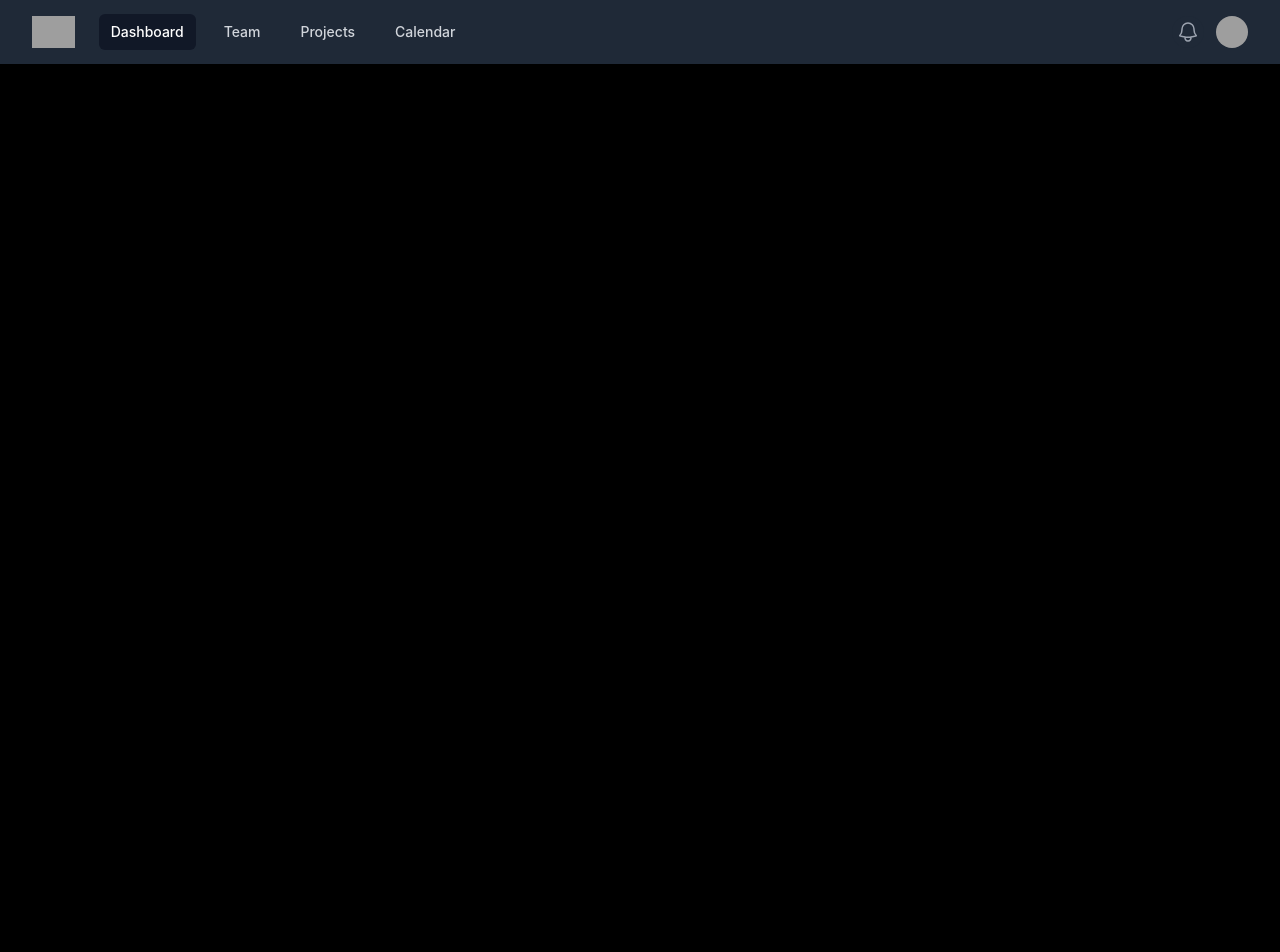
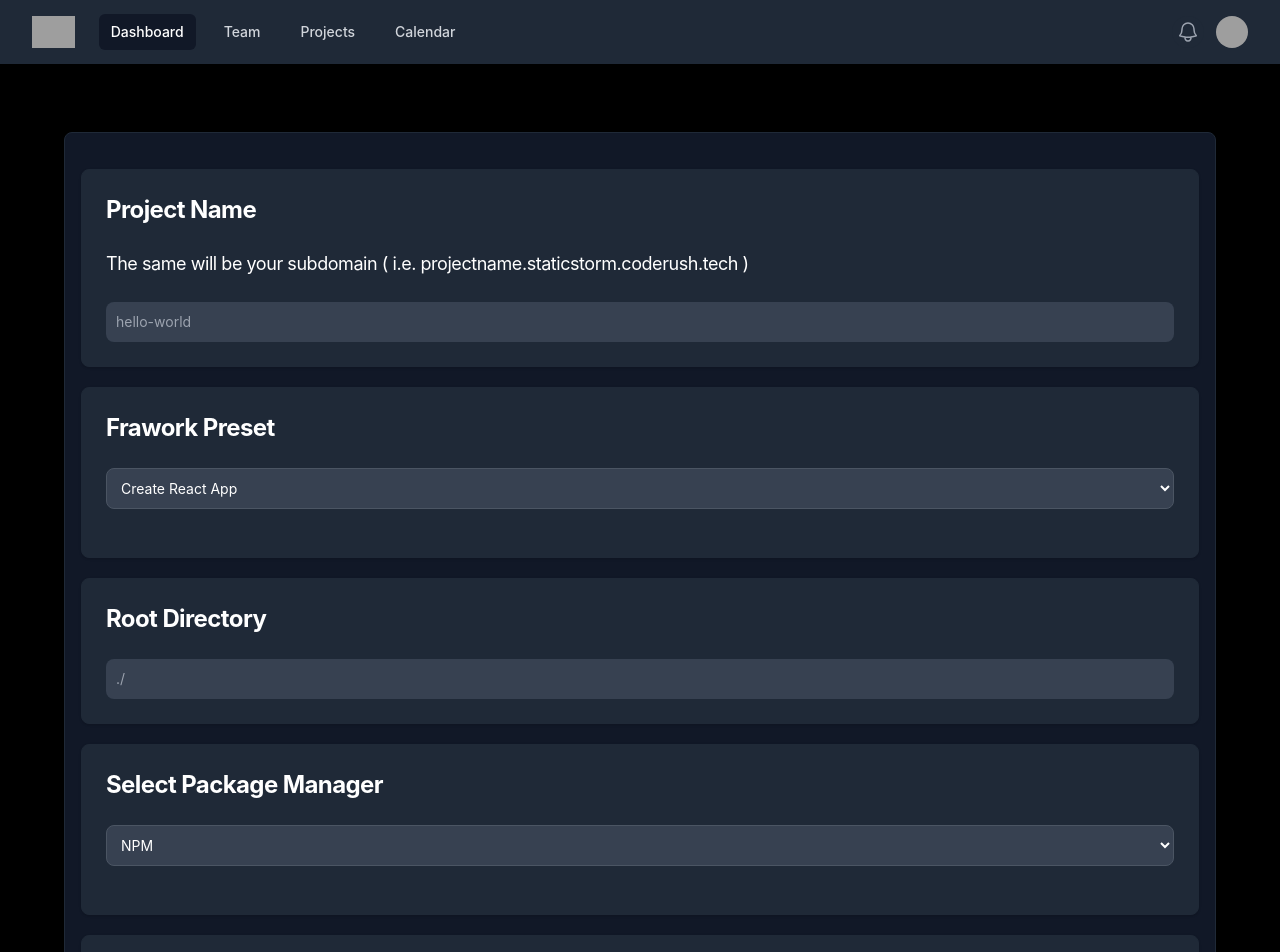
Before and after one commit to devarshishimpi/staticstorm, a React (Create React App) app in the folder frontend/: page /selectconfig in a window 1280 px wide. Shown: the top 952 px of the page. Before the commit the page ends 800 px from the top, so only its background shows below. Built offline with nearby package versions, Linux system fonts and the light colour scheme; grey boxes are pictures that could not be loaded.

Commit message:
added framework selection page

```diff
--- a/frontend/src/App.js
+++ b/frontend/src/App.js
@@ -4,6 +4,7 @@ import NavBar from "./Components/NavBar/Navbar";
 import NewProject from "./pages/NewProject/NewProject";
 import Deploying from "./pages/Deploying/Deploying";
 import { useEffect } from "react";
+import SelectConfig from "./pages/SelectConfig/SelectConfig";
 
 function App() {
   useEffect(() => {
@@ -17,6 +18,7 @@ function App() {
         <Route path="/" element={<Home />} />
         <Route path="/newproject" element={<NewProject />} />
         <Route path="/deploying" element={<Deploying />} />
+        <Route path="/selectconfig" element={<SelectConfig />} />
       </Routes>
     </Router>
   );
--- /dev/null
+++ b/frontend/src/Components/DeploySettings/DeploySettings.js
@@ -0,0 +1,53 @@
+import React from "react";
+
+const DeploySettings = () => {
+
+  return (
+    <div className="w-[90%]">
+        <div className="flex flex-col items-center justify-center w-full">
+        <div class="mt-12 w-full">
+    <div className="w-full">
+      <div class="mt-5 mx-auto p-4 bg-gray-900 border border-gray-800 rounded-lg shadow">
+      <div class="mt-5 mx-auto p-6 bg-gray-800 border border-gray-800 rounded-lg shadow">
+            <h5 class="mb-6 text-2xl font-bold tracking-tight text-white">Project Name</h5>
+            <div>
+                <h5 class="mb-6 text-lg tracking-tight text-white">The same will be your subdomain ( i.e. projectname.staticstorm.coderush.tech )</h5>
+                <input placeholder="hello-world" type="text" id="default-input" class="mt-5 text-sm rounded-lg block w-full p-2.5 bg-gray-700 border-gray-600 placeholder-gray-400 text-white focus:ring-blue-500 focus:border-blue-500" />
+            </div>
+        </div>
+        <div class="mt-5 mx-auto p-6 bg-gray-800 border border-gray-800 rounded-lg shadow">
+
+            <h5 class="mb-6 text-2xl font-bold tracking-tight text-white">Frawork Preset</h5>
+                <select id="default" class="border mb-6 text-sm rounded-lg block w-full p-2.5 bg-gray-700 border-gray-600 placeholder-gray-400 text-white focus:ring-blue-500 focus:border-blue-500">
+                <option selected>Create React App</option>
+                <option>Vanilla.js</option>
+                </select>
+        </div>
+        <div class="mt-5 mx-auto p-6 bg-gray-800 border border-gray-800 rounded-lg shadow">
+            <h5 class="mb-6 text-2xl font-bold tracking-tight text-white">Root Directory</h5>
+            <div>
+                <input placeholder="./" type="text" id="default-input" class="mt-5 text-sm rounded-lg block w-full p-2.5 bg-gray-700 border-gray-600 placeholder-gray-400 text-white focus:ring-blue-500 focus:border-blue-500" />
+            </div>
+        </div>
+        <div class="mt-5 mx-auto p-6 bg-gray-800 border border-gray-800 rounded-lg shadow">
+
+            <h5 class="mb-6 text-2xl font-bold tracking-tight text-white">Select Package Manager</h5>
+                <select id="default" class="border mb-6 text-sm rounded-lg block w-full p-2.5 bg-gray-700 border-gray-600 placeholder-gray-400 text-white focus:ring-blue-500 focus:border-blue-500">
+                <option selected>NPM</option>
+                <option>Yarn</option>
+                </select>
+        </div>
+        <div class="mt-5 mx-auto p-6 bg-gray-800 border border-gray-800 rounded-lg shadow">
+                <button type="button" class="text-white focus:ring-4 font-medium rounded-lg text-sm px-5 py-2.5 mr-2 mb-2 bg-blue-600 hover:bg-blue-700 focus:outline-none focus:ring-blue-800">Deploy Now</button>
+        </div>
+
+      </div>
+
+    </div>
+    </div>
+        </div>
+    </div>
+  );
+};
+
+export default DeploySettings;
--- /dev/null
+++ b/frontend/src/pages/Login/Login.js
@@ -0,0 +1,20 @@
+import { Helmet } from "react-helmet";
+import GitLogin from "../../Components/GitLogin/GitLogin";
+
+const Login = () => {
+
+  return (
+    <>
+      <Helmet>
+        <title>StaticStorm | Home</title>
+        <meta
+          name="description"
+          content=""
+        />
+      </Helmet>
+      <GitLogin />
+    </>
+  );
+};
+
+export default Login;
--- /dev/null
+++ b/frontend/src/pages/SelectConfig/SelectConfig.js
@@ -0,0 +1,22 @@
+import { Helmet } from "react-helmet";
+import DeploySettings from "../../Components/DeploySettings/DeploySettings"
+
+const SelectConfig = () => {
+
+  return (
+    <div class="flex items-center justify-center">
+      <Helmet>
+        <title>StaticStorm | Home</title>
+        <meta
+          name="description"
+          content=""
+        />
+      </Helmet>
+
+      <DeploySettings/>
+
+    </div>
+  );
+};
+
+export default SelectConfig;
```
